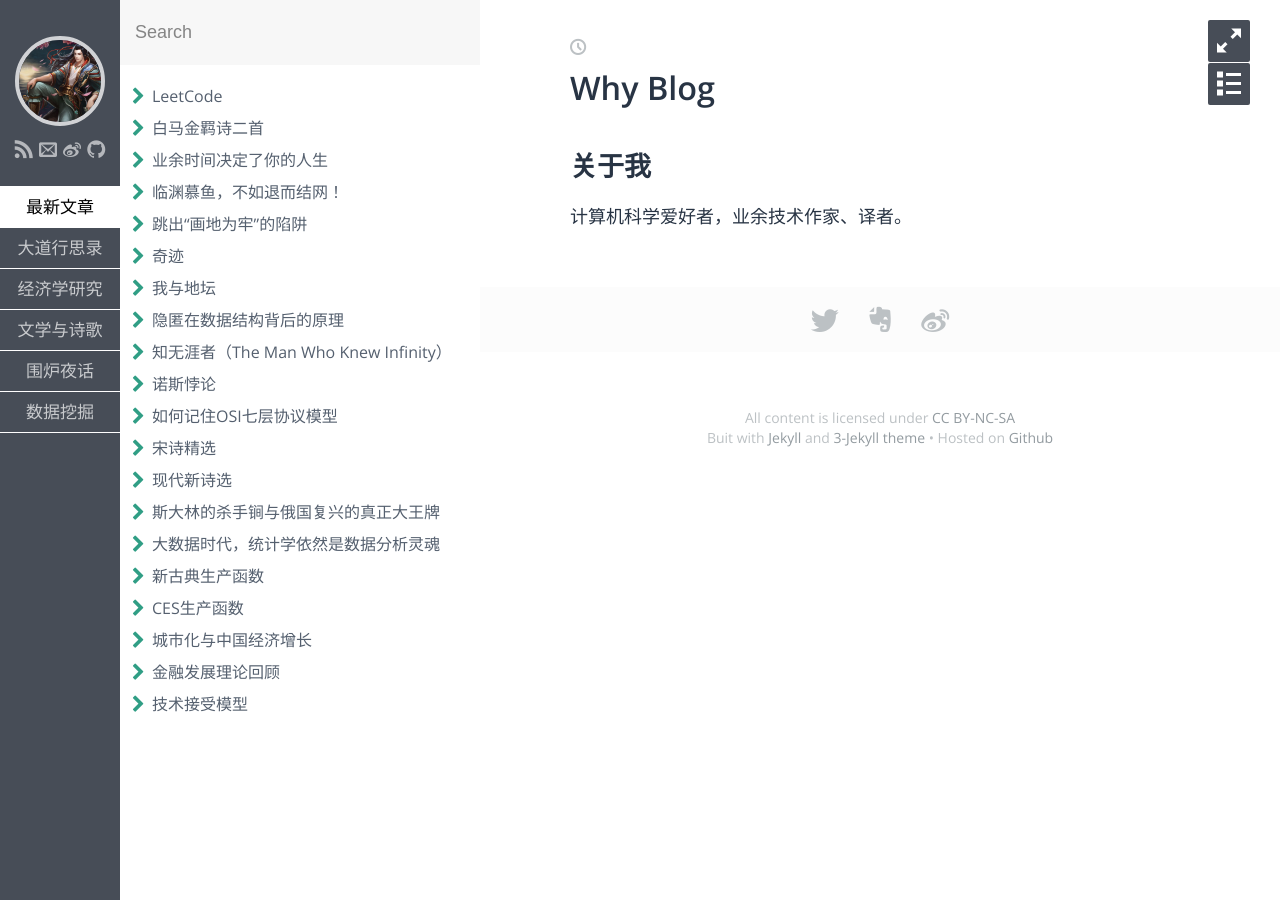
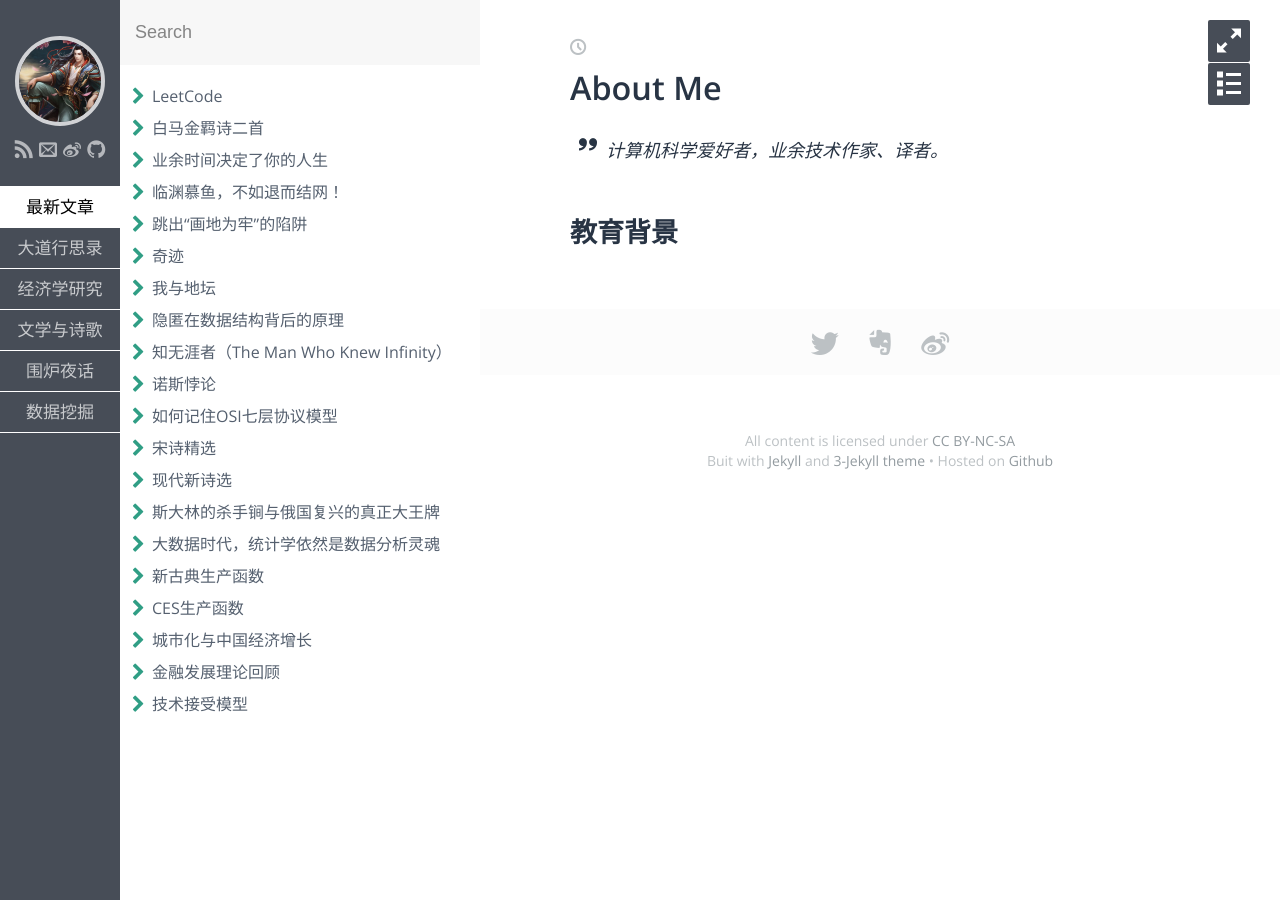
Before and after one commit to fzuo/baimafujinji, a Jekyll site: the page built from index.md, in a window 1280 px wide. Built offline with Jekyll 4.4.1, drawn with Linux system fonts in a browser that asks for light colours; some web fonts are replaced.

Commit message:
Update index.md

```diff
--- a/index.md
+++ b/index.md
@@ -1,8 +1,8 @@
 ---
-title: Why Blog
+title: About Me
 layout: post
 ---
 
-## 关于我
+> 计算机科学爱好者，业余技术作家、译者。
 
-计算机科学爱好者，业余技术作家、译者。
+## 教育背景
```
